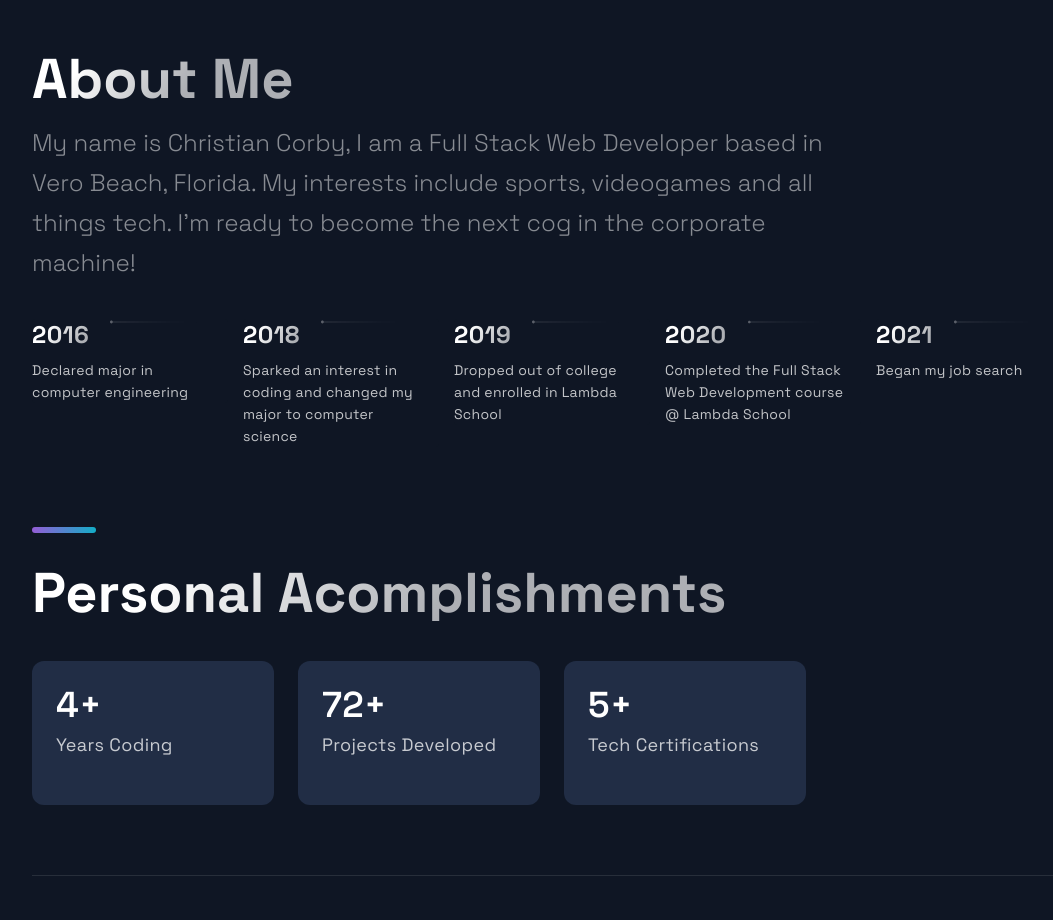
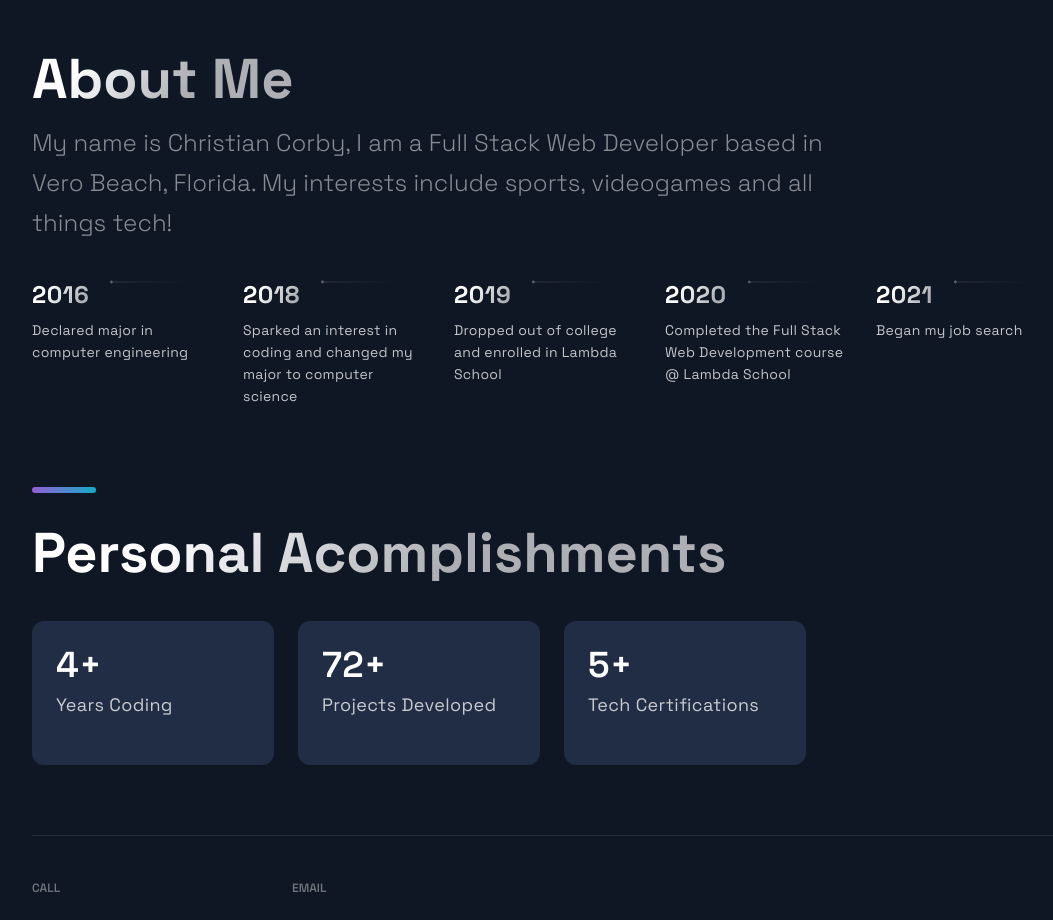
Before and after one commit to ChristianCorby/ChristianCorbyPortfolio2021, a Next.js app: page / in a window 1280 px wide. Shown: the part 2060-2980 px from the top of the page, without its empty margins (88-1141 px from the left). Built offline with nearby package versions, Linux system fonts and the light colour scheme.

Commit message:
Update TimeLine.js

```diff
--- a/src/components/TimeLine/TimeLine.js
+++ b/src/components/TimeLine/TimeLine.js
@@ -46,7 +46,7 @@ const Timeline = () => {
     <Section id="about">
       <SectionTitle>About Me</SectionTitle>
       <SectionText>
-        My name is Christian Corby, I am a Full Stack Web Developer based in Vero Beach, Florida. My interests include sports, videogames and all things tech. I'm ready to become the next cog in the corporate machine!
+        My name is Christian Corby, I am a Full Stack Web Developer based in Vero Beach, Florida. My interests include sports, videogames and all things tech!
       </SectionText>
       <CarouselContainer ref={carouselRef} onScroll={handleScroll}>
         <>
```
